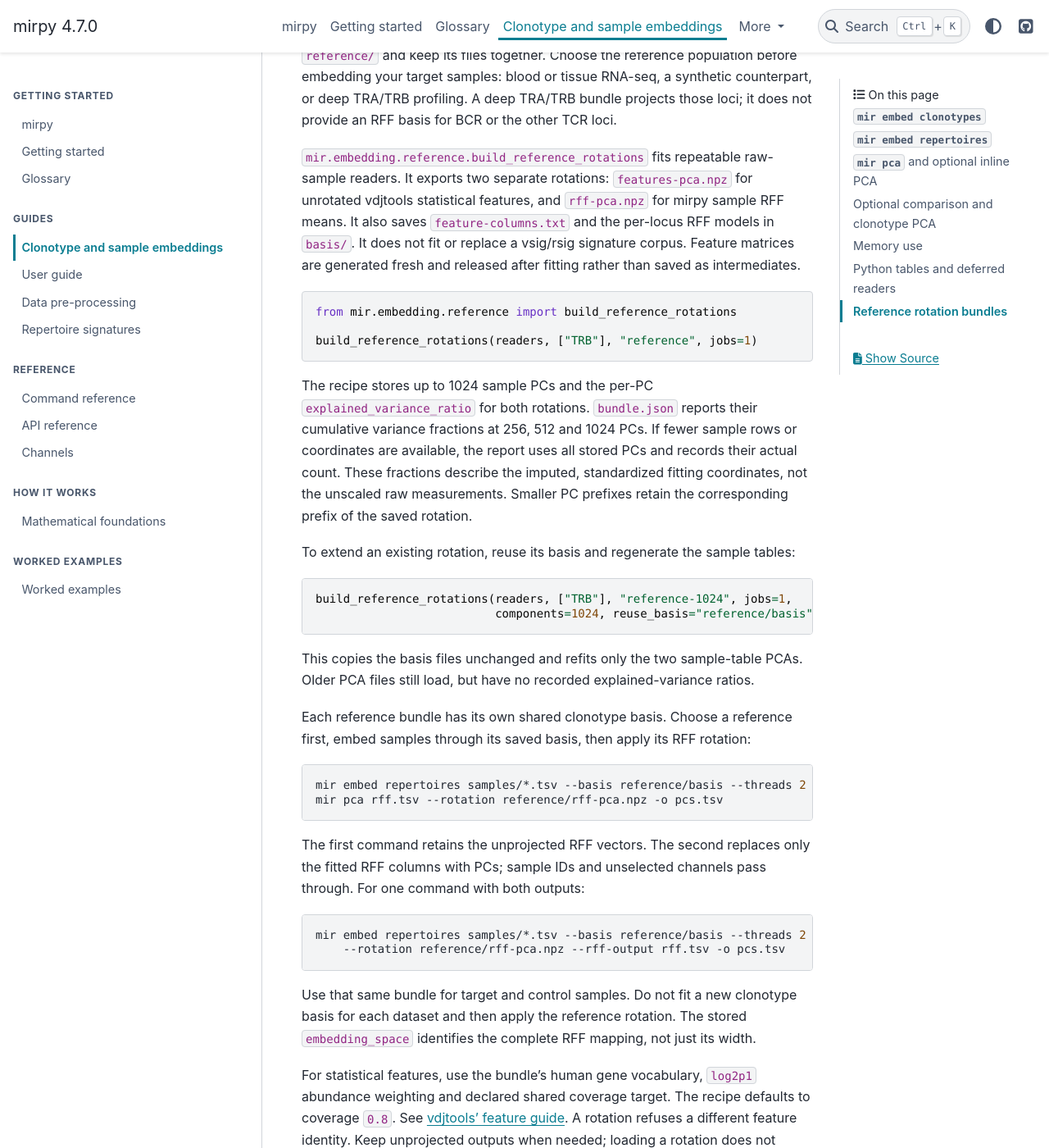
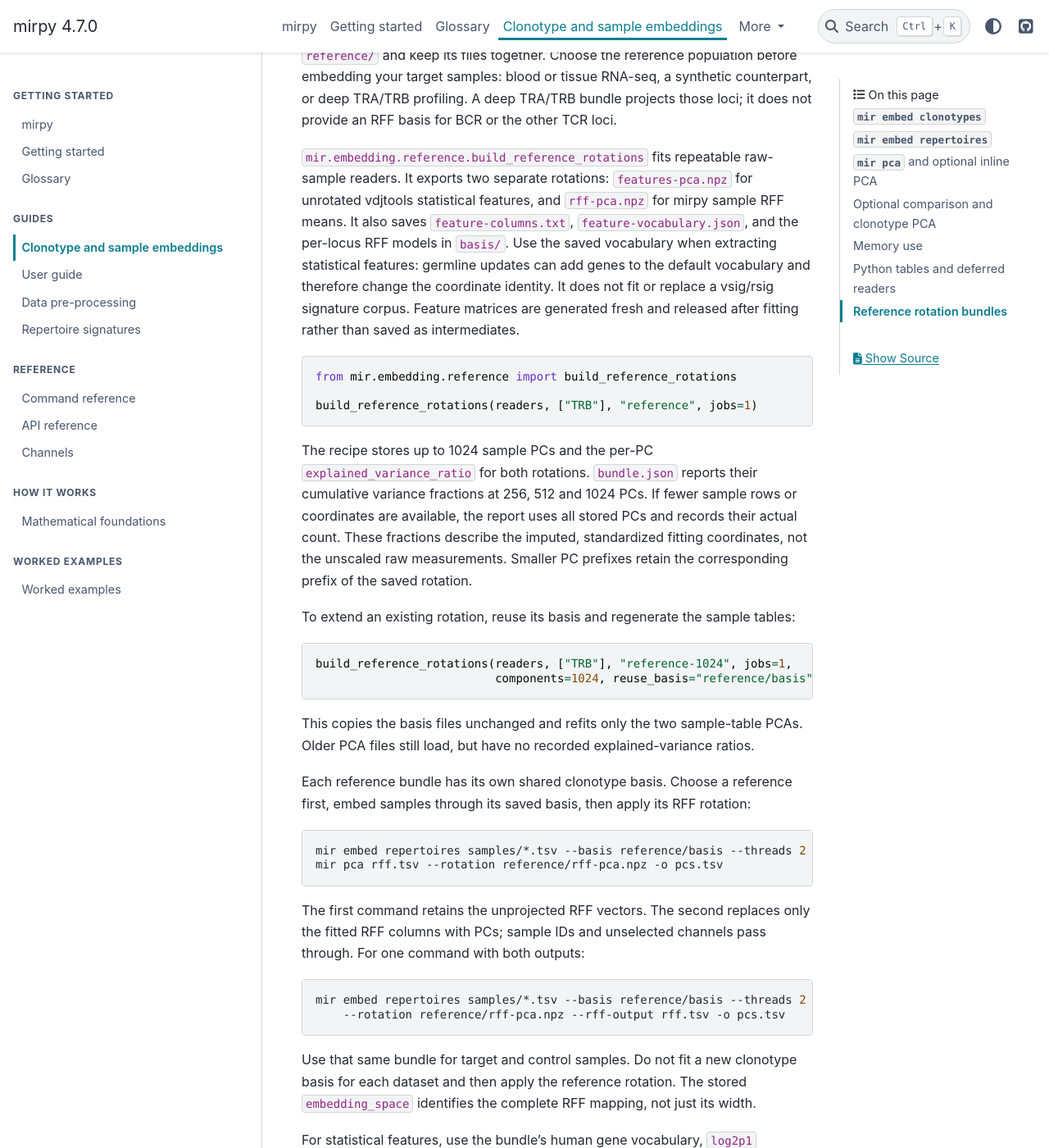
Before and after one commit to antigenomics/mirpy, a Sphinx documentation site: the page built from docs/embeddings.rst, in a window 1280 px wide and 1400 px high, scrolled down 4400 px. Shown: the whole window at 82% size. Built offline with Sphinx 7.4.7 and the PyData theme 0.15.4, drawn with Linux system fonts in a browser that asks for light colours; some of the changed text lies outside the part shown.

Commit message:
Export frozen feature vocabulary with reference rotations

```diff
--- a/docs/embeddings.rst
+++ b/docs/embeddings.rst
@@ -183,7 +183,10 @@
 ``mir.embedding.reference.build_reference_rotations`` fits repeatable raw-sample
 readers. It exports two separate rotations: ``features-pca.npz`` for unrotated
 vdjtools statistical features, and ``rff-pca.npz`` for mirpy sample RFF means.
-It also saves ``feature-columns.txt`` and the per-locus RFF models in ``basis/``.
+It also saves ``feature-columns.txt``, ``feature-vocabulary.json``, and the per-locus
+RFF models in ``basis/``. Use the saved vocabulary when extracting statistical
+features: germline updates can add genes to the default vocabulary and therefore
+change the coordinate identity.
 It does not fit or replace a vsig/rsig signature corpus. Feature matrices are
 generated fresh and released after fitting rather than saved as intermediates.
 
@@ -237,7 +240,13 @@
 abundance weighting and declared shared coverage target. The recipe defaults to
 coverage ``0.8``. See `vdjtools' feature guide
 <https://docs.isalgo.dev/vdjtools/features.html>`_. A rotation refuses a different
-feature identity. Keep unprojected outputs when needed; loading a rotation does
+feature identity. Extract with the frozen vocabulary, then apply its rotation::
+
+   vdjtools features samples/*.tsv --coverage 0.8 --threads 1 \
+       --feature-vocabulary reference/feature-vocabulary.json -o features.tsv
+   vdjtools pca features.tsv --rotation reference/features-pca.npz -o feature_pcs.tsv
+
+Keep unprojected outputs when needed; loading a rotation does
 not change the underlying representation.
 
 ``bundle.json`` records representations, parameters and SHA256 checksums. Verify
```
Also changed, not shown: 3 other files.
